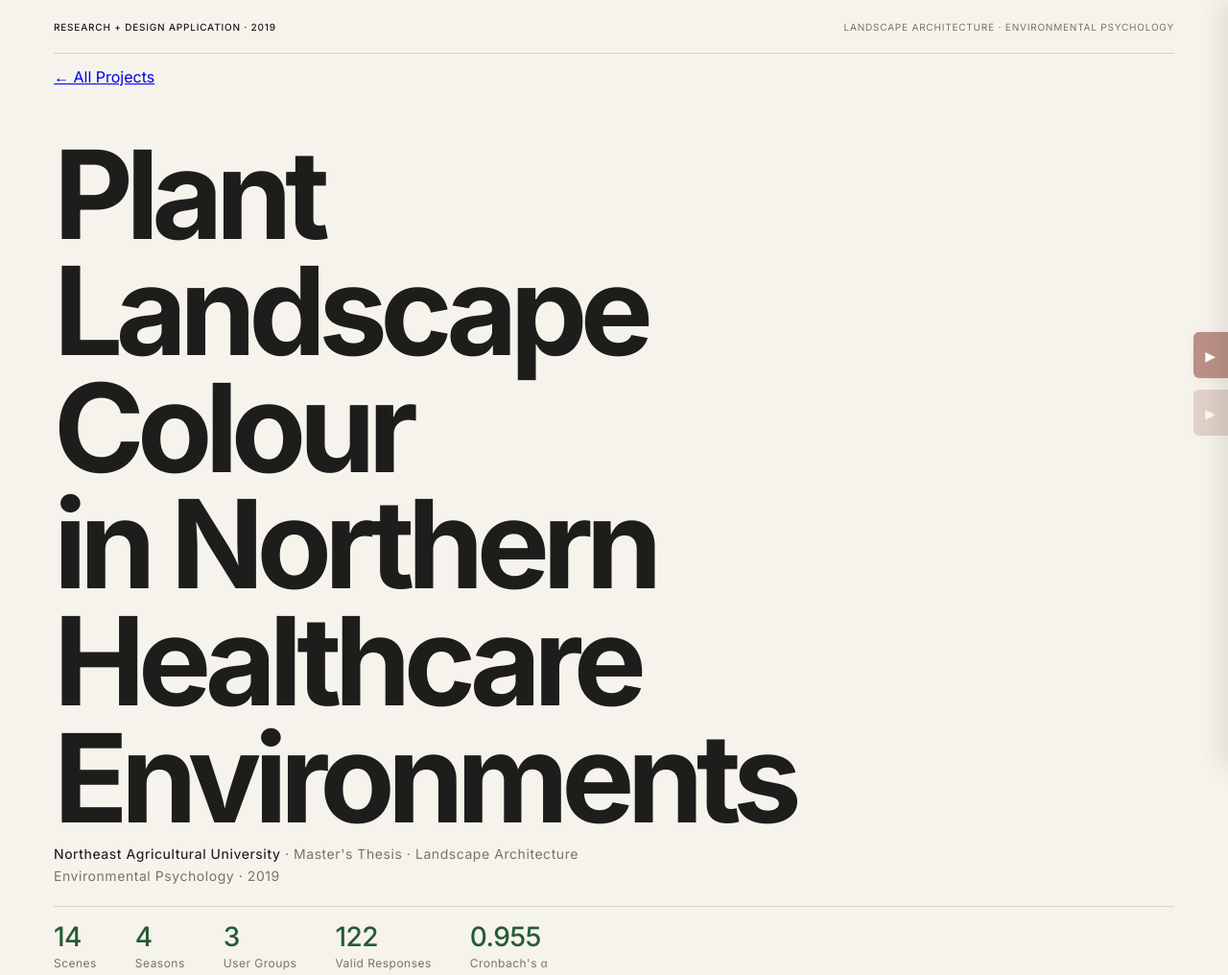
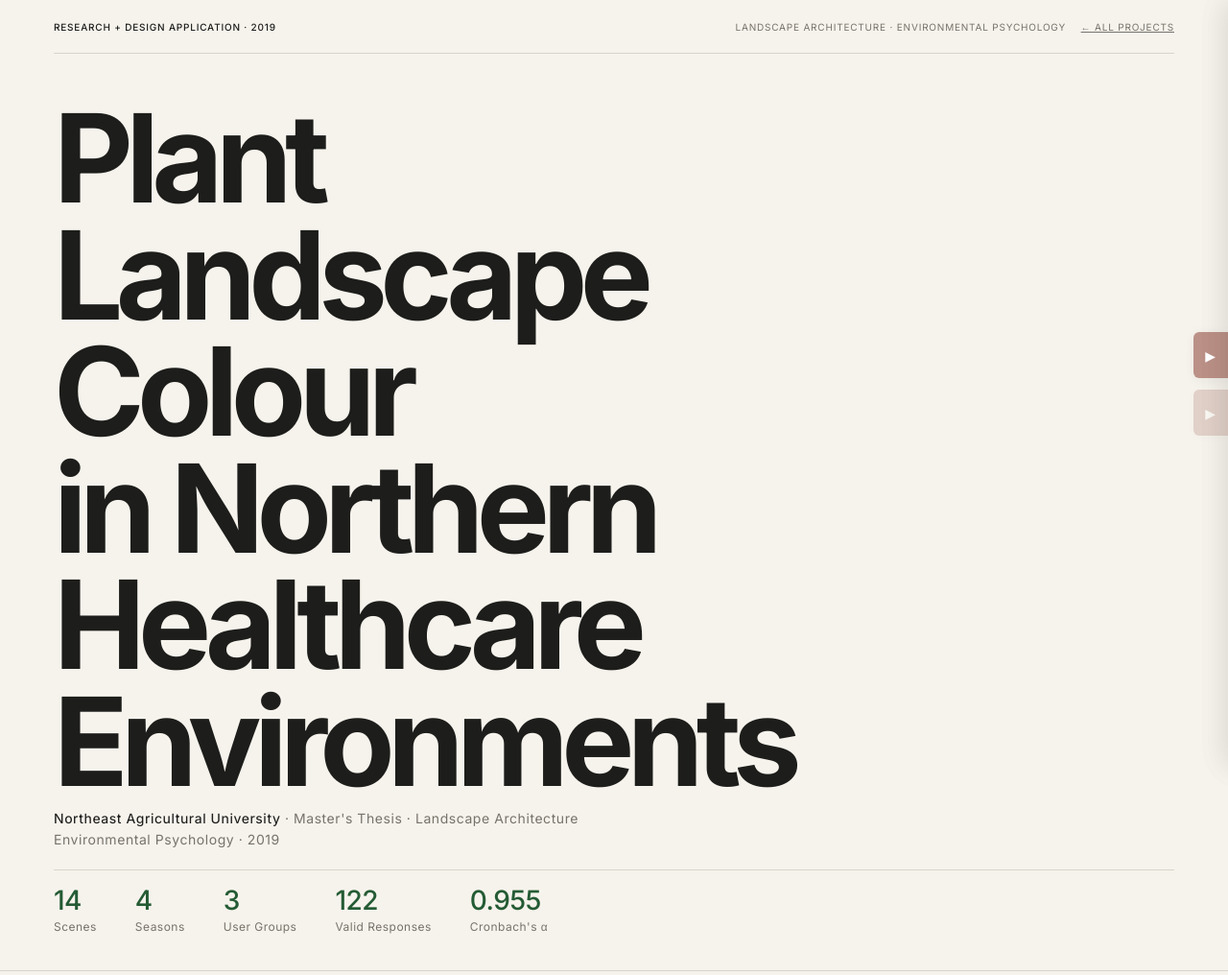
Before and after one commit to rainawaysender-hue/jiaxinxing-site, a plain HTML site: page 硕士研究成果/Plant Landscape Colour in Northern Healthcare Environments.html in a window 1280 px wide. Shown: the top 1016 px of the page at 96% size. Drawn offline with Linux system fonts and the light colour scheme.

Commit message:
fix(view-plant): move All Projects link into header for consistent placement

```diff
--- a/硕士研究成果/Plant Landscape Colour in Northern Healthcare Environments.html
+++ b/硕士研究成果/Plant Landscape Colour in Northern Healthcare Environments.html
@@ -1620,11 +1620,11 @@
     <div class="container">
         <header class="site-header">
             <span class="left">Research + Design Application · 2019</span>
-            <span class="right">Landscape Architecture · Environmental Psychology</span>
+            <span class="right">Landscape Architecture · Environmental Psychology
+                <a class="all-projects" href="../JiaXin Xing — Research · Systems · Design.html" style="margin-left:12px;color:var(--muted);">← All Projects</a>
+            </span>
         </header>
-        <div style="margin-top:12px;">
-            <a class="all-projects" href="../JiaXin%20Xing%20%E2%80%94%20Research%20%C2%B7%20Systems%20%C2%B7%20Design.html">← All Projects</a>
-        </div>
+
     </div>
 
     <!-- ============================================================
```
